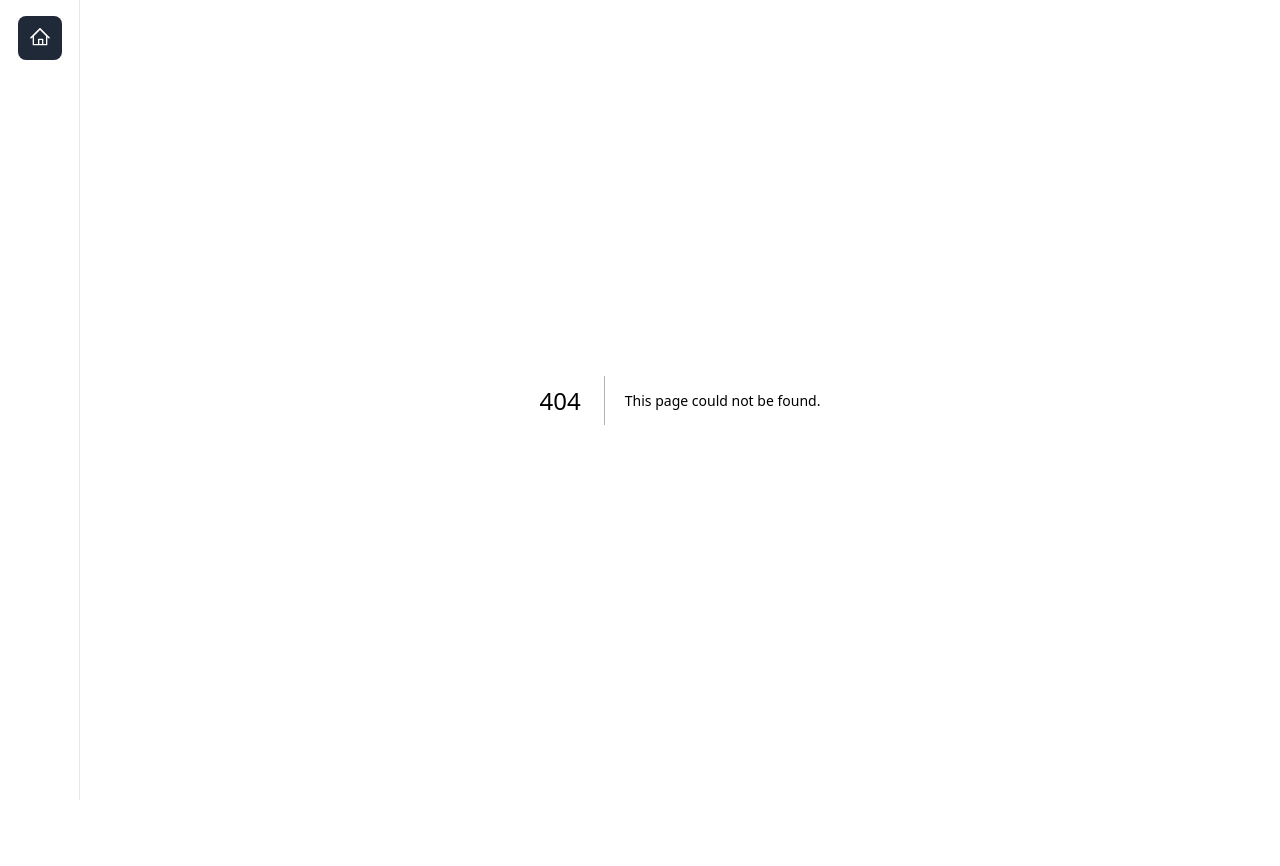
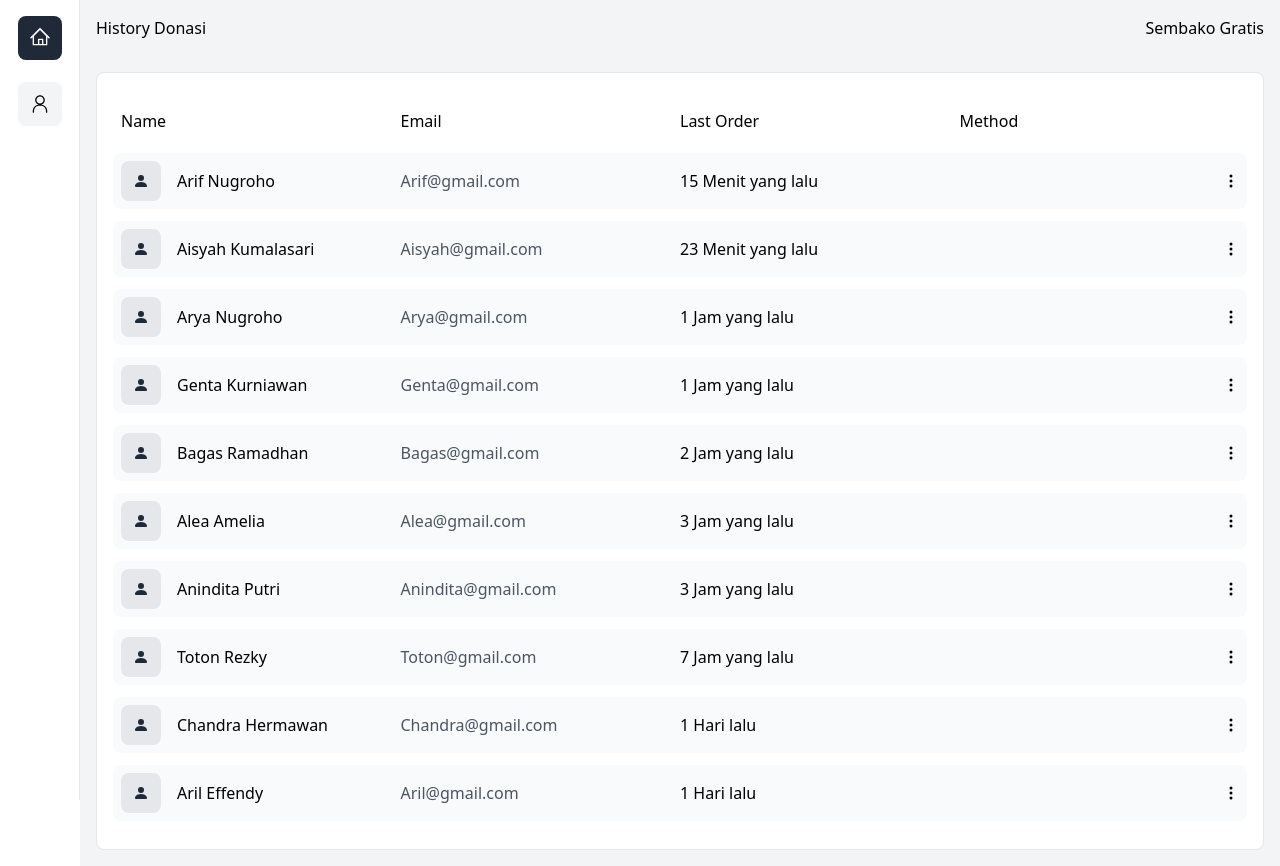
Before and after one commit to FavianIbra/DonateWeb-DesignThinking, a Next.js app: page /donation in a window 1280 px wide. Before the commit this address had no page. Before the commit the page ends 800 px from the top, so only its background shows below. Built offline with nearby package versions, Linux system fonts and the light colour scheme.

Commit message:
add full pages history donate

```diff
--- a/components/ListDonate.jsx
+++ b/components/ListDonate.jsx
@@ -12,8 +12,8 @@ const ListDonate = () => {
             key={id}
             className='bg-gray-50 hover:bg-gray-100 rounded-lg my-3 p-2 flex items-center cursor-pointer'
           >
-            <div className='bg-purple-100 rounded-lg p-3'>
-              <FaWallet className='text-purple-800' />
+            <div className='bg-gray-200 rounded-lg p-3'>
+              <FaWallet className='text-gray-800' />
             </div>
             <div className='pl-4'>
               <p className='text-gray-800 font-bold'>Rp{donate.total}</p>
--- a/components/Sidebar.jsx
+++ b/components/Sidebar.jsx
@@ -1,6 +1,6 @@
 import React from 'react';
 import Link from 'next/link';
-import { RxHome } from 'react-icons/rx';
+import { RxHome, RxPerson } from 'react-icons/rx';
 
 
 const Sidebar = ({ children }) => {
@@ -13,7 +13,11 @@ const Sidebar = ({ children }) => {
               <RxHome size={20} />
             </div>
           </Link>
-
+          <Link href='/donation'>
+            <div className='bg-gray-100 hover:bg-gray-200 cursor-pointer my-4 p-3 rounded-lg inline-block'>
+              <RxPerson size={20} />
+            </div>
+          </Link>
         </div>
       </div>
       <main className='ml-20 w-full'>{children}</main>
--- a/data/data.js
+++ b/data/data.js
@@ -1,4 +1,4 @@
-export const data = [
+ export const data = [
   {
     id: 1,
     name: {
--- a/pages/customers.jsx
+++ /dev/null
@@ -1,15 +0,0 @@
-import React from 'react';
-
-const customers = () => {
-  return (
-    <div className='bg-gray-100 min-h-screen'>
-      <div className='flex justify-between p-4'>
-        <h2>Customers</h2>
-        <h2>Welcome Back, Clint</h2>
-      </div>
-
-    </div>
-  );
-};
-
-export default customers;
--- /dev/null
+++ b/pages/donation.jsx
@@ -0,0 +1,44 @@
+import React from 'react';
+import { BsPersonFill, BsThreeDotsVertical } from 'react-icons/bs';
+import { data } from '../data/data.js';
+
+const customers = () => {
+  return (
+    <div className='bg-gray-100 min-h-screen'>
+      <div className='flex justify-between p-4'>
+        <h2>History Donasi</h2>
+        <h2>Sembako Gratis</h2>
+      </div>
+      <div className='p-4'>
+        <div className='w-full m-auto p-4 border rounded-lg bg-white overflow-y-auto'>
+          <div className='my-3 p-2 grid md:grid-cols-4 sm:grid-cols-3 grid-cols-2 items-center justify-between cursor-pointer'>
+            <span>Name</span>
+            <span className='sm:text-left text-right'>Email</span>
+            <span className='hidden md:grid'>Last Order</span>
+            <span className='hidden sm:grid'>Method</span>
+          </div>
+          <ul>
+            {data.map((donate, id) => (
+                <li key={id} className='bg-gray-50 hover:bg-gray-100 rounded-lg my-3 p-2 grid md:grid-cols-4 sm:grid-cols-3 grid-cols-2 items-center justify-between cursor-pointer'>
+                    <div className='flex items-center'>
+                        <div className='bg-gray-200 p-3 rounded-lg'>
+                            <BsPersonFill className='text-gray-800' />
+                        </div>
+                        <p className='pl-4'>{donate.name.first + ' ' + donate.name.last}</p>
+                    </div>
+                    <p className='text-gray-600 sm:text-left text-right'>{donate.name.first}@gmail.com</p>
+                    <p className='hidden md:flex'>{donate.date}</p>
+                    <div className='sm:flex hidden justify-between items-center'>
+                        <p>{donate.method}</p>
+                        <BsThreeDotsVertical />
+                    </div>
+                </li>
+            ))}
+          </ul>
+        </div>
+      </div>
+    </div>
+  );
+};
+
+export default customers;
```
